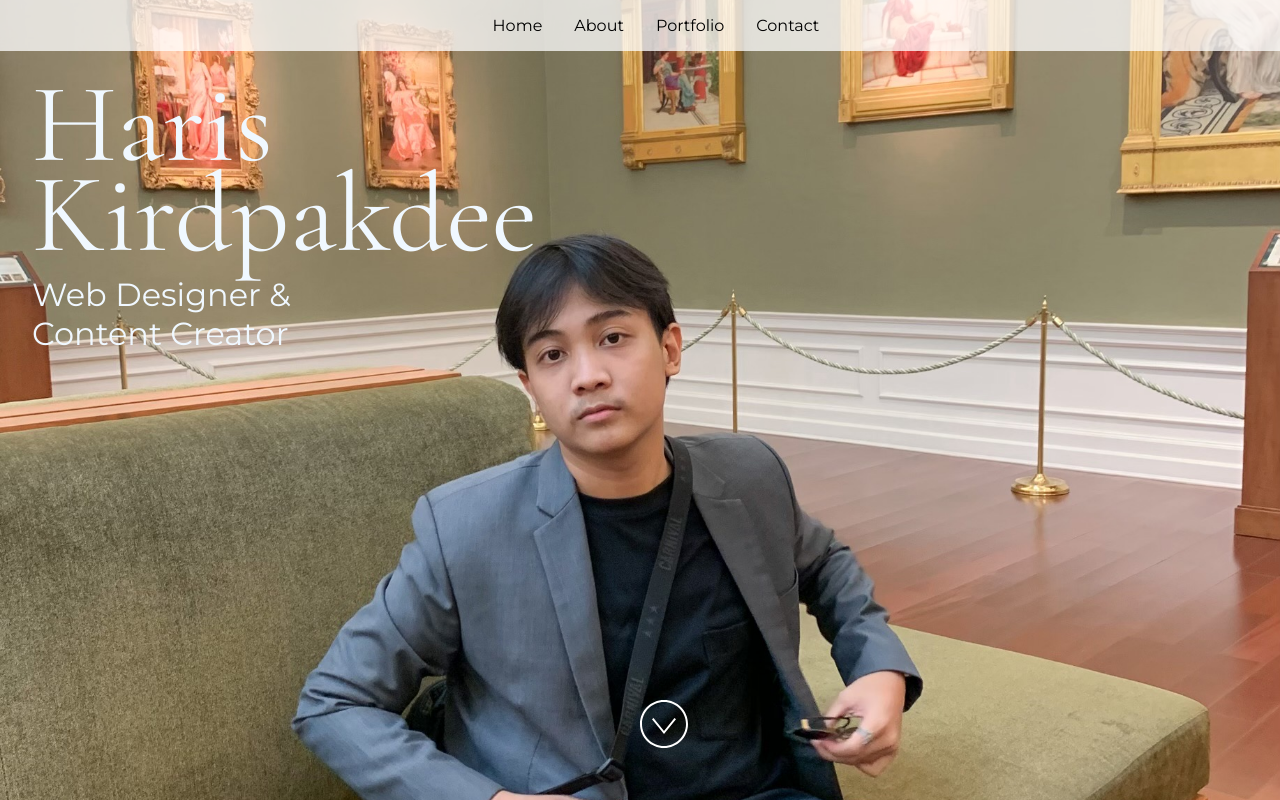
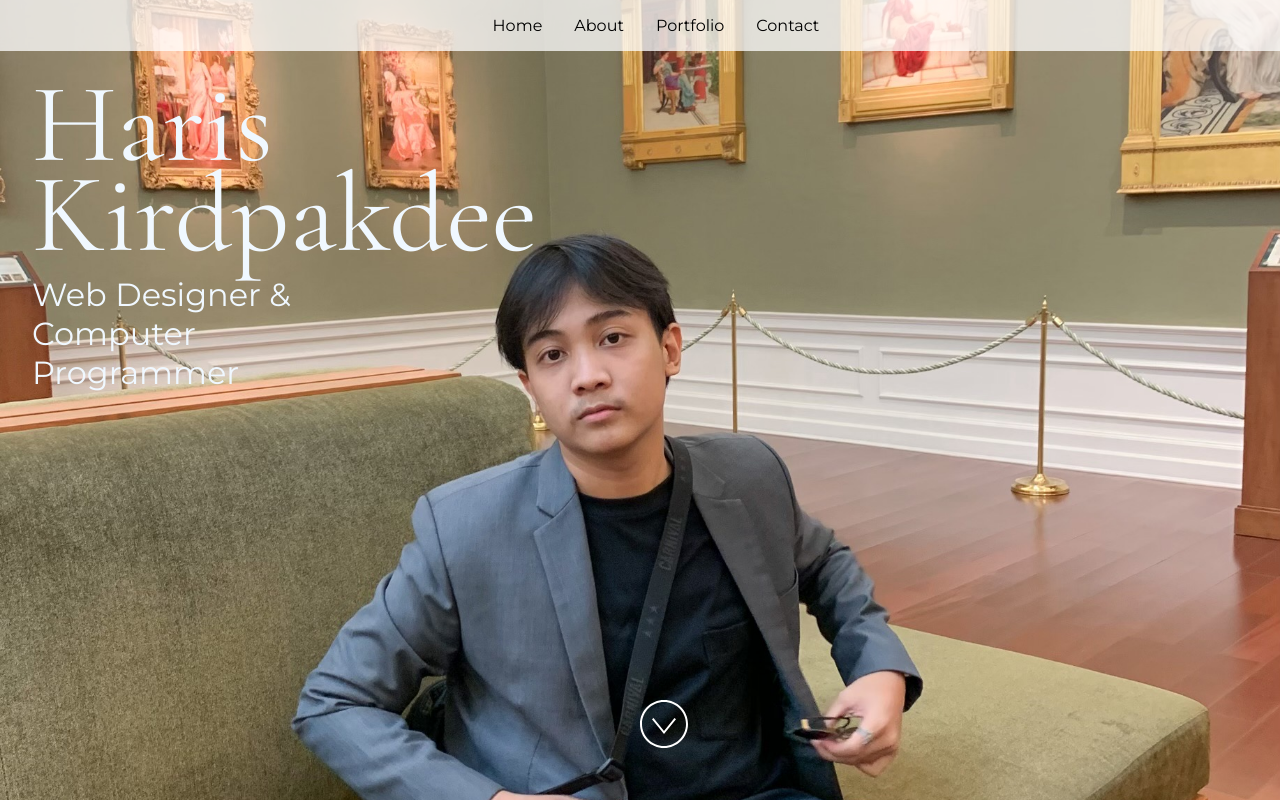
Before and after one commit to Hariskp/MyPortfolio, a React (Vite) app: page / in a window 1280 px wide. Built offline with nearby package versions, Linux system fonts and the light colour scheme.

Commit message:
Update App.jsx

```diff
--- a/src/App.jsx
+++ b/src/App.jsx
@@ -25,7 +25,7 @@ import "./styles.css";
  */
 const siteProps = {
   name: "Haris Kirdpakdee",
-  title: "Web Designer & Content Creator",
+  title: "Web Designer & Computer Programmer",
   email: "haris.kird@gmail.com",
   gitHub: "Hariskp",
   instagram: "risz_kp",
```
